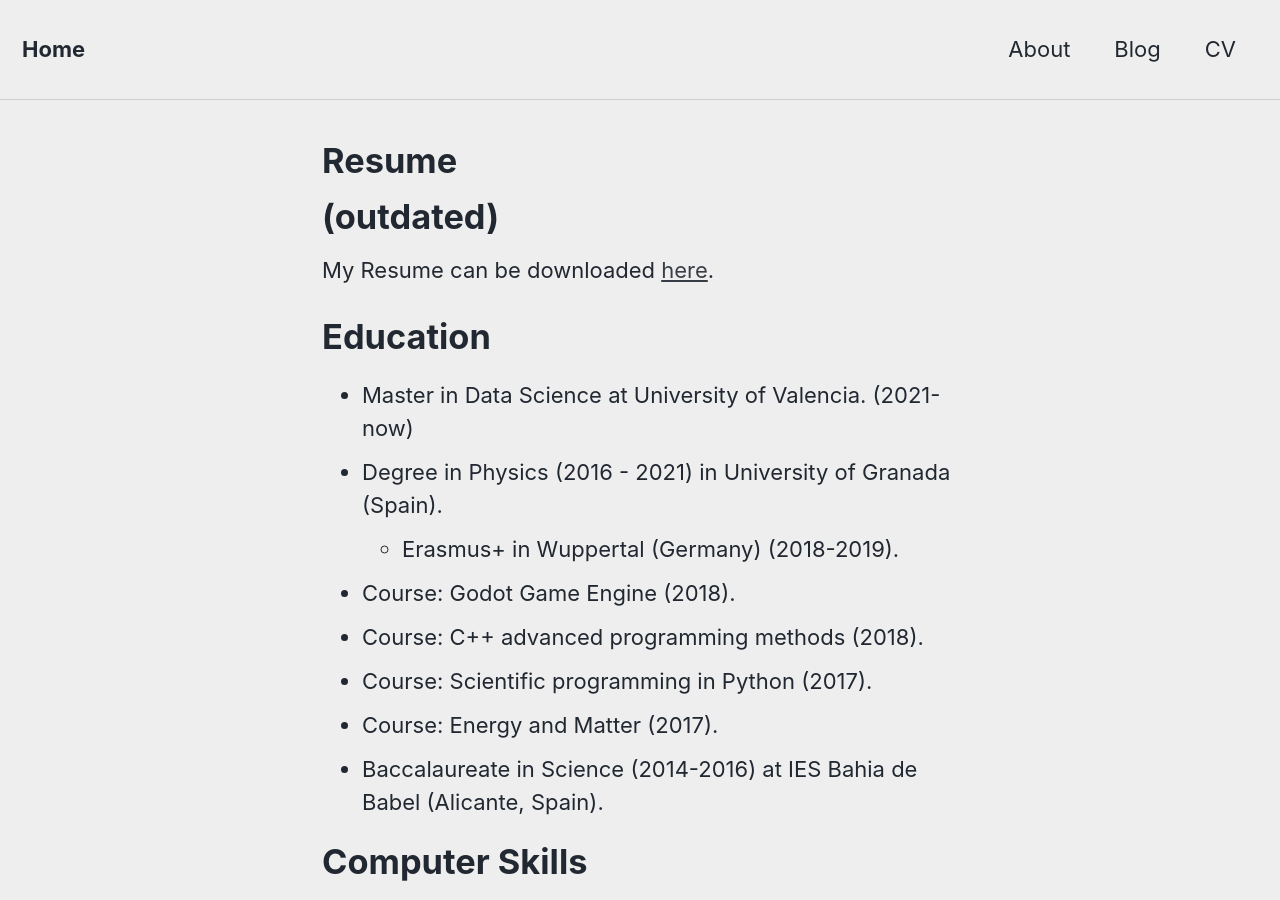
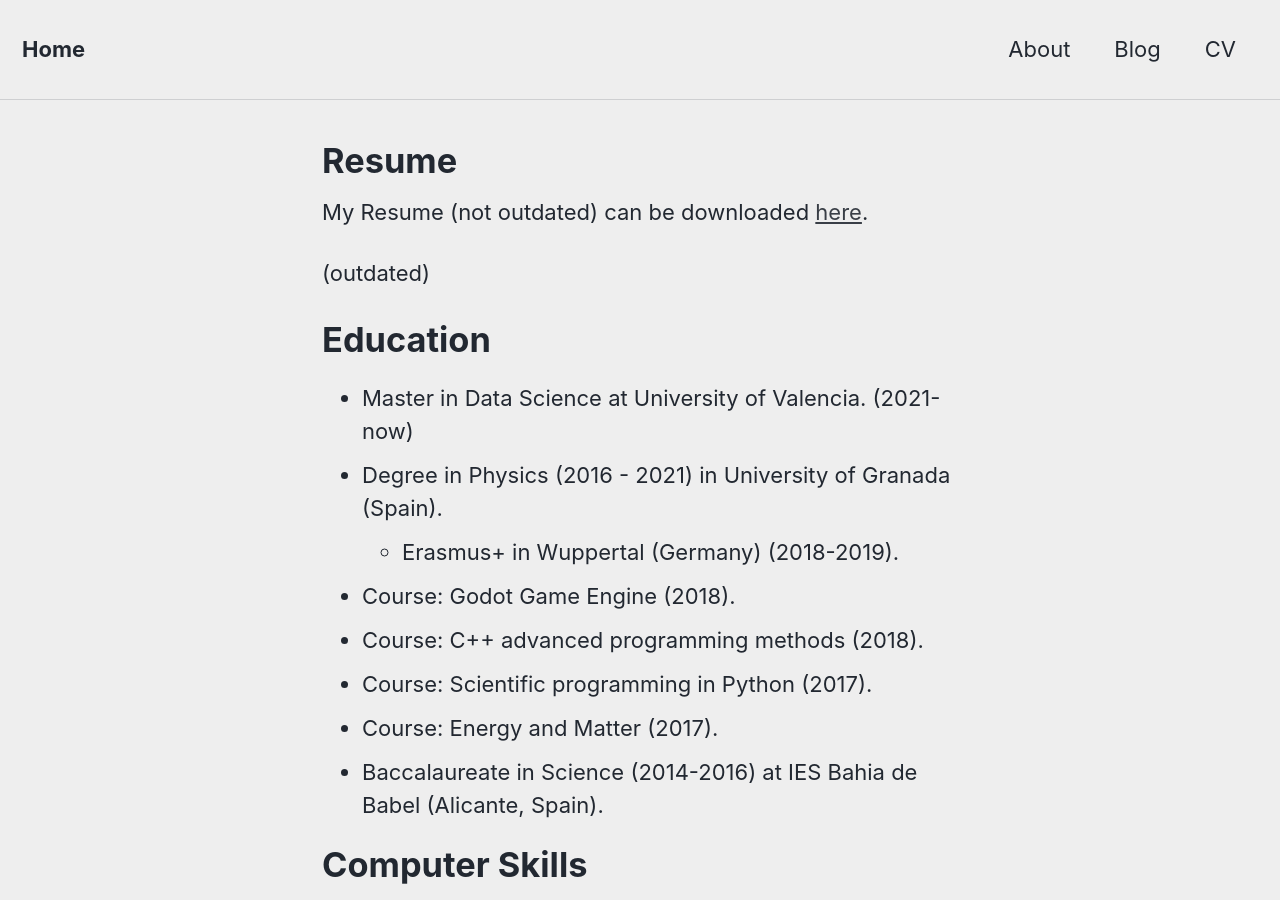
Before and after one commit to ArturoSirvent/ArturoSirvent.github.io, a Jekyll site: the page built from _pages/cv.md, in a window 1280 px wide and 900 px high. Built offline with Jekyll 4.4.1, drawn with Linux system fonts in a browser that asks for light colours; nearby versions of some CDN libraries.

Commit message:
Update cv.md

```diff
--- a/_pages/cv.md
+++ b/_pages/cv.md
@@ -4,13 +4,10 @@
 author_profile: true
 ---
 
-# (outdated)
+My Resume (not outdated) can be downloaded <a href="/cv/CV_Arturo_junio2023_noFOTO.pdf" download>here</a>.
 
 
-My Resume can be downloaded <a href="/cv/CV_Arturo_junio2023_noFOTO.pdf" download>here</a>.
-
-
-{% include base_path %}
+{% include base_path %} (outdated)
 
 Education
 ======
```
